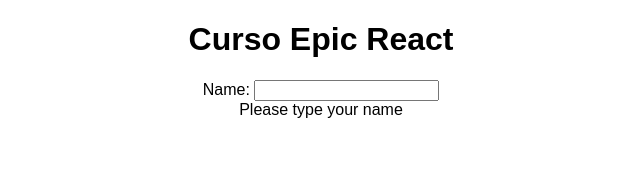
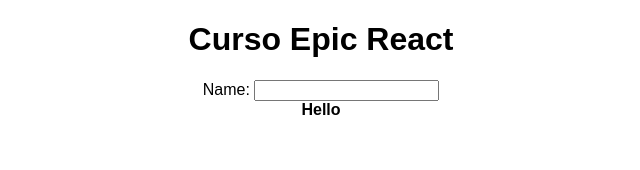
Before and after one commit to erisvaldocorreia2/epic-react, a React (Create React App) app: page / in a window 1280 px wide. Shown: the top 170 px of the page, without its empty margins (319-959 px from the left). Built offline with nearby package versions, Linux system fonts and the light colour scheme.

Commit message:
Adicionando comentario

```diff
--- a/src/App.js
+++ b/src/App.js
@@ -5,6 +5,8 @@ export default function App() {
   return (
     <div className="App">
       <h1>Curso Epic React</h1>
+      {/* Instanciar aqui os Exercicios para validação */}
+
       <Exercise1 />
     </div>
   );
--- a/src/react-hooks/Exercise1.js
+++ b/src/react-hooks/Exercise1.js
@@ -1,7 +1,7 @@
 import React, { useState } from "react";
 
-function Greeting() {
-  const [name, setName] = useState();
+function Greeting({ initialValue = "" }) {
+  const [name, setName] = useState(initialValue);
 
   function handleChange(event) {
     setName(event.target.value);
@@ -19,7 +19,7 @@ function Greeting() {
 }
 
 function Exercise1() {
-  return <Greeting />;
+  return <Greeting initialValue />;
 }
 
 export default Exercise1;
```
